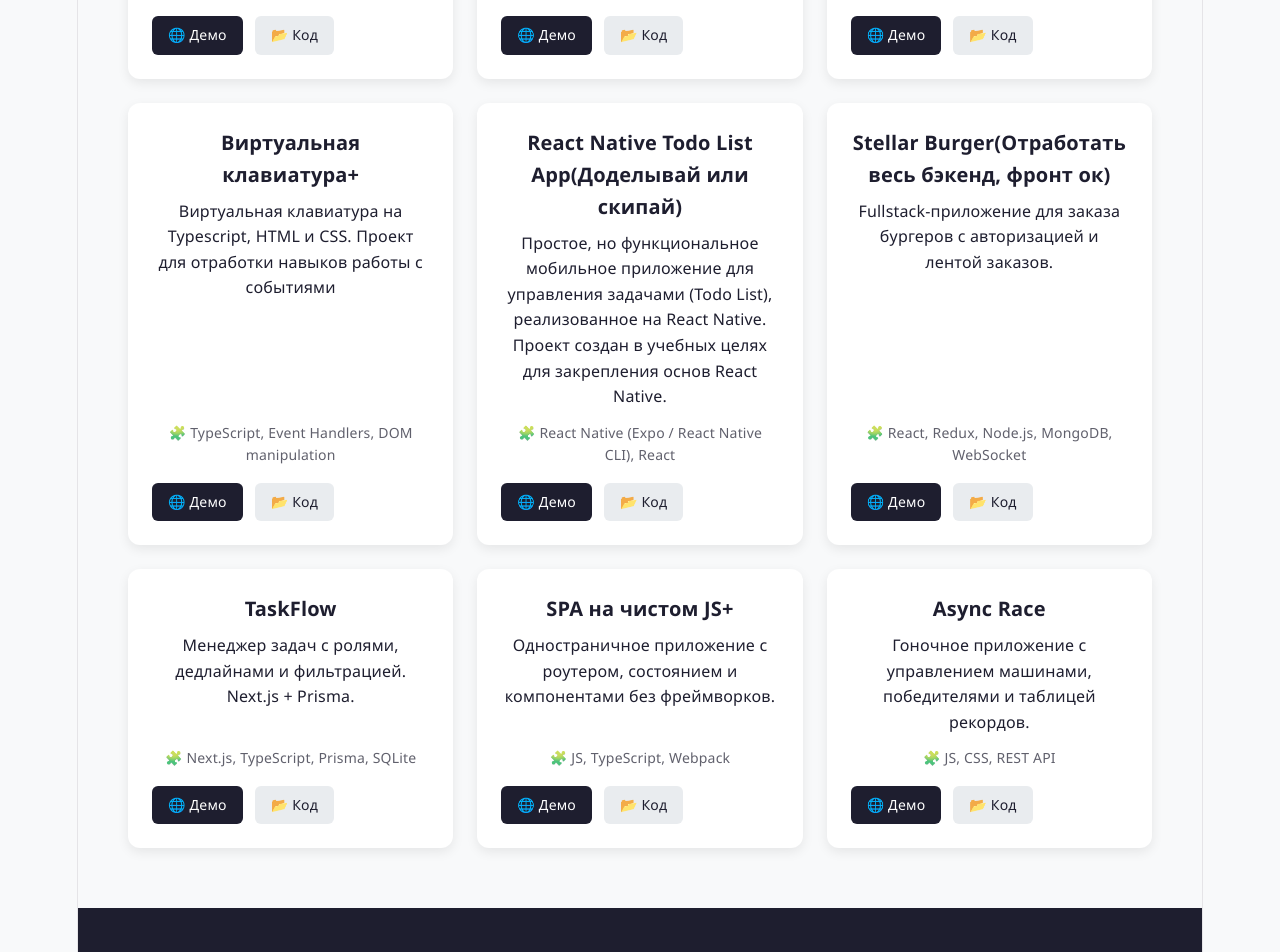
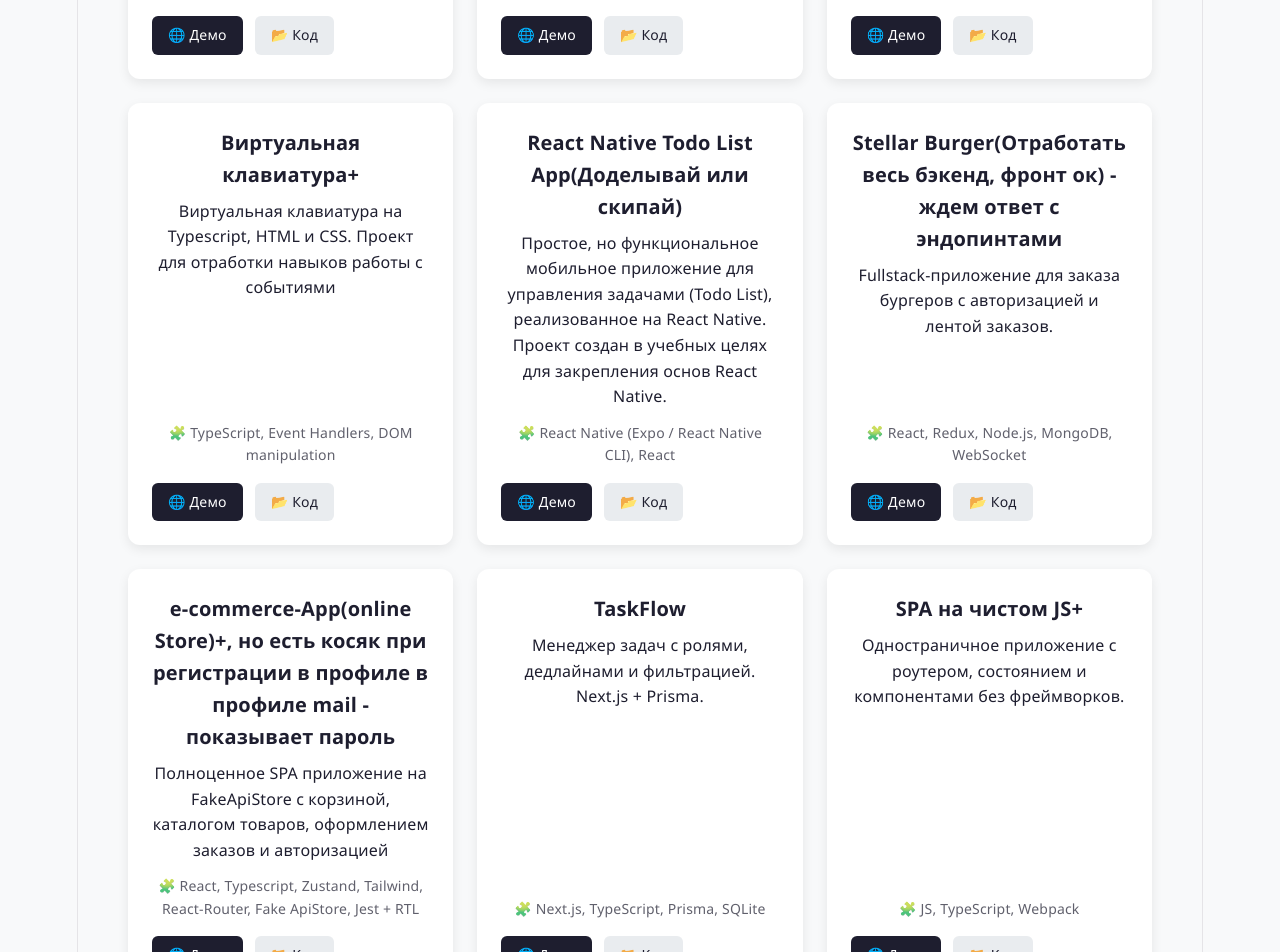
Before and after one commit to sundstorm91/portfolio, a React app: page / in a window 1280 px wide. Shown: the part 1800-2752 px from the top of the page. Built offline with nearby package versions, Linux system fonts and the light colour scheme; the HTML template or start-up script is replaced by a standard one.

Commit message:
feat: update component Projects

```diff
--- a/src/components/Projects/Projects.jsx
+++ b/src/components/Projects/Projects.jsx
@@ -60,12 +60,21 @@ export function Projects() {
       repo: 'https://github.com/sundstorm91/react-native-learn',
     },
     {
-      title: 'Stellar Burger(Отработать весь бэкенд, фронт ок)',
+      title: 'Stellar Burger(Отработать весь бэкенд, фронт ок) - ждем ответ с эндопинтами',
       description: 'Fullstack-приложение для заказа бургеров с авторизацией и лентой заказов.',
       stack: 'React, Redux, Node.js, MongoDB, WebSocket',
       demo: 'https://sundstorm91.github.io/stellar-burgers-react/',
       repo: 'https://github.com/sundstorm91/stellar-burgers-react',
     },
+
+    {
+      title: 'e-commerce-App(online Store)+, но  есть косяк при регистрации в профиле в профиле mail - показывает пароль',
+      description: 'Полноценное SPA приложение на FakeApiStore c корзиной, каталогом товаров, оформлением заказов и авторизацией',
+      stack: 'React, Typescript, Zustand, Tailwind, React-Router, Fake ApiStore, Jest + RTL',
+      demo: 'https://sundstorm91.github.io/e-commerce-App/',
+      repo: 'https://github.com/sundstorm91/e-commerce-App',
+    },
+
     {
       title: 'TaskFlow',
       description: 'Менеджер задач с ролями, дедлайнами и фильтрацией. Next.js + Prisma.',
@@ -81,7 +90,7 @@ export function Projects() {
       repo: 'https://github.com/sundstorm91/spa-own',
     },
     {
-      title: 'Async Race',
+      title: 'Async Race(задеплоил, проверь дома с бэком)',
       description: 'Гоночное приложение с управлением машинами, победителями и таблицей рекордов.',
       stack: 'JS, CSS, REST API',
       demo: 'https://sundstorm91.github.io/async-race/',
```
